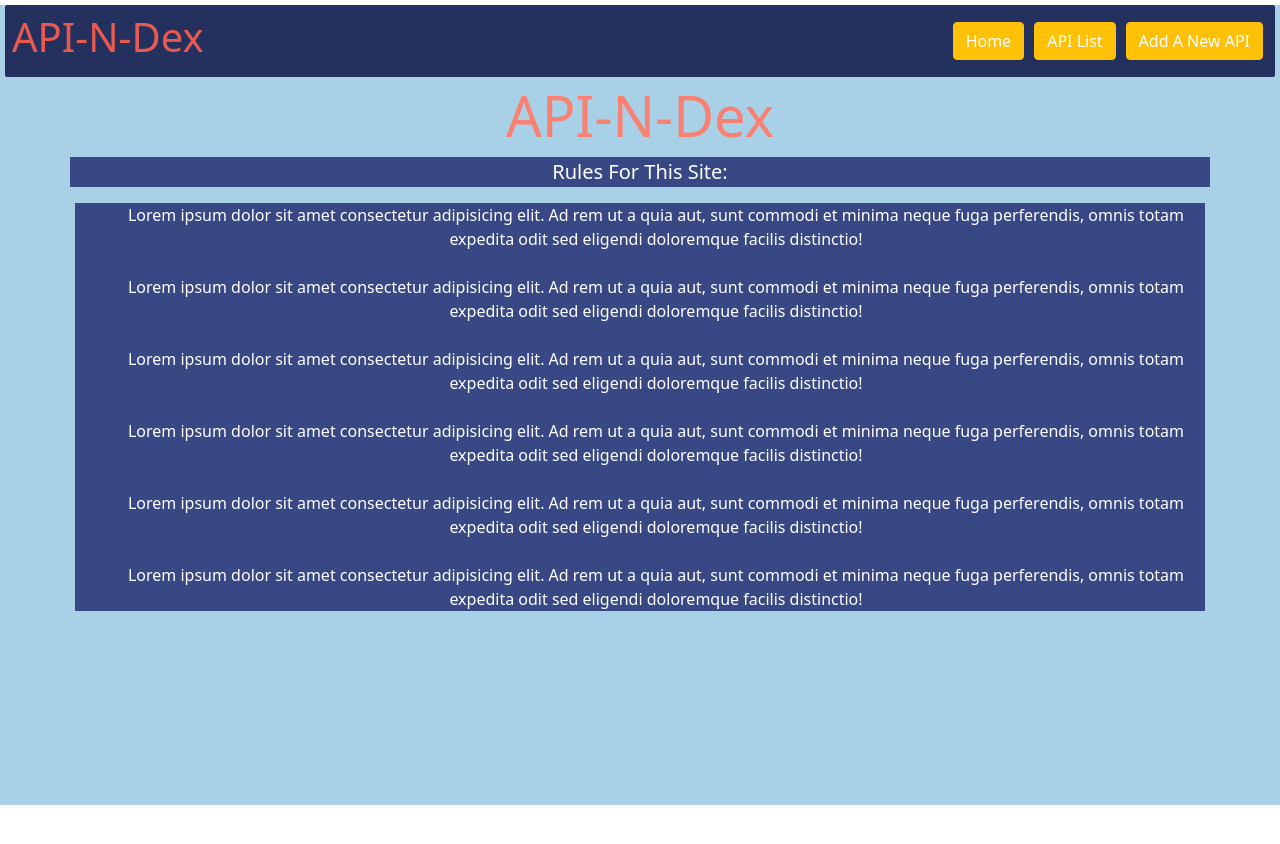
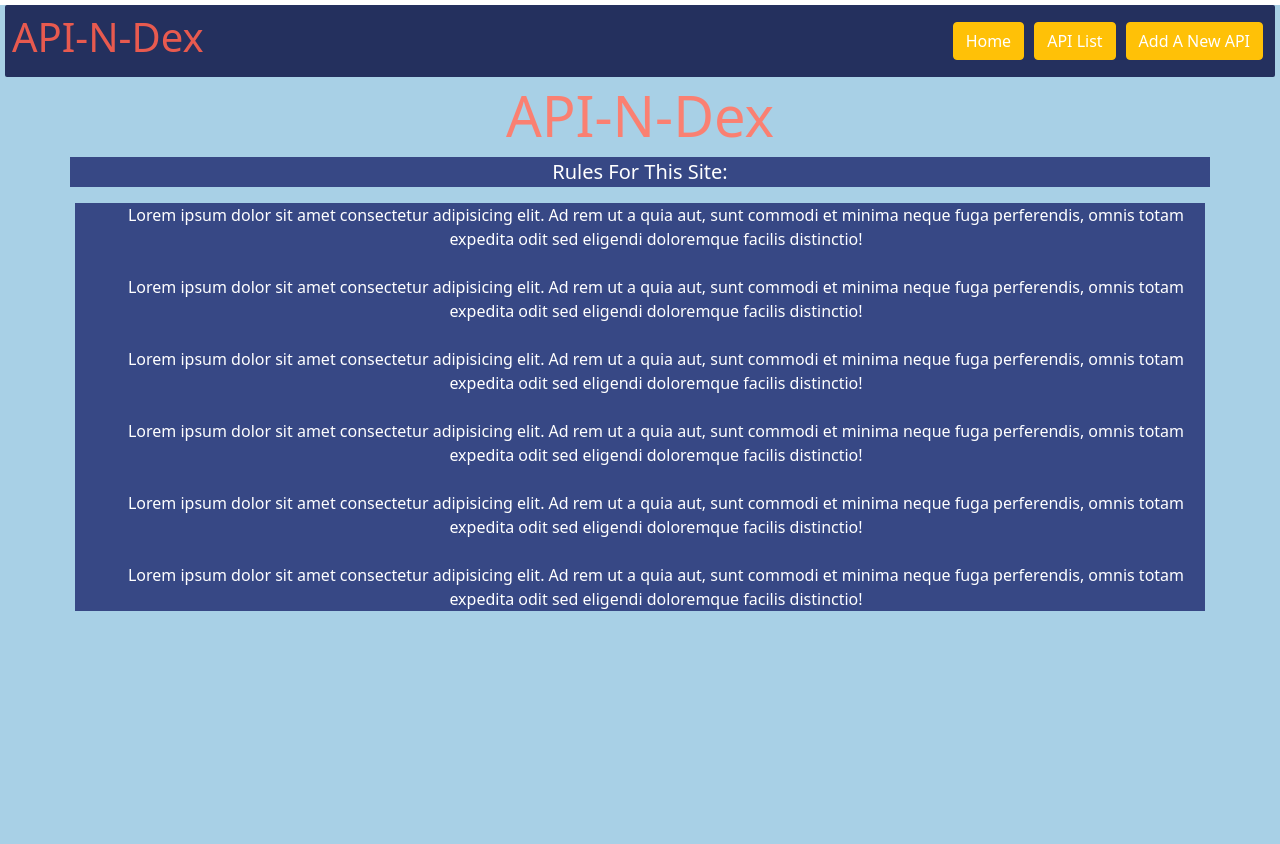
Before and after one commit to yexeniaf/API-N-Dex, a React (Create React App) app in the folder client/: page / in a window 1280 px wide. Shown: the top 844 px of the page. Before the commit the page ends 805 px from the top, so only its background shows below. Built offline with nearby package versions, Linux system fonts and the light colour scheme; no server answers.

Commit message:
app height changed to 1000

```diff
--- a/client/src/App.css
+++ b/client/src/App.css
@@ -1,7 +1,7 @@
 .App {
   text-align: center;
   Background-color: #A8D0E6;
-  height: 800px;
+  height: 1000px;
 }
 
 nav{
```
